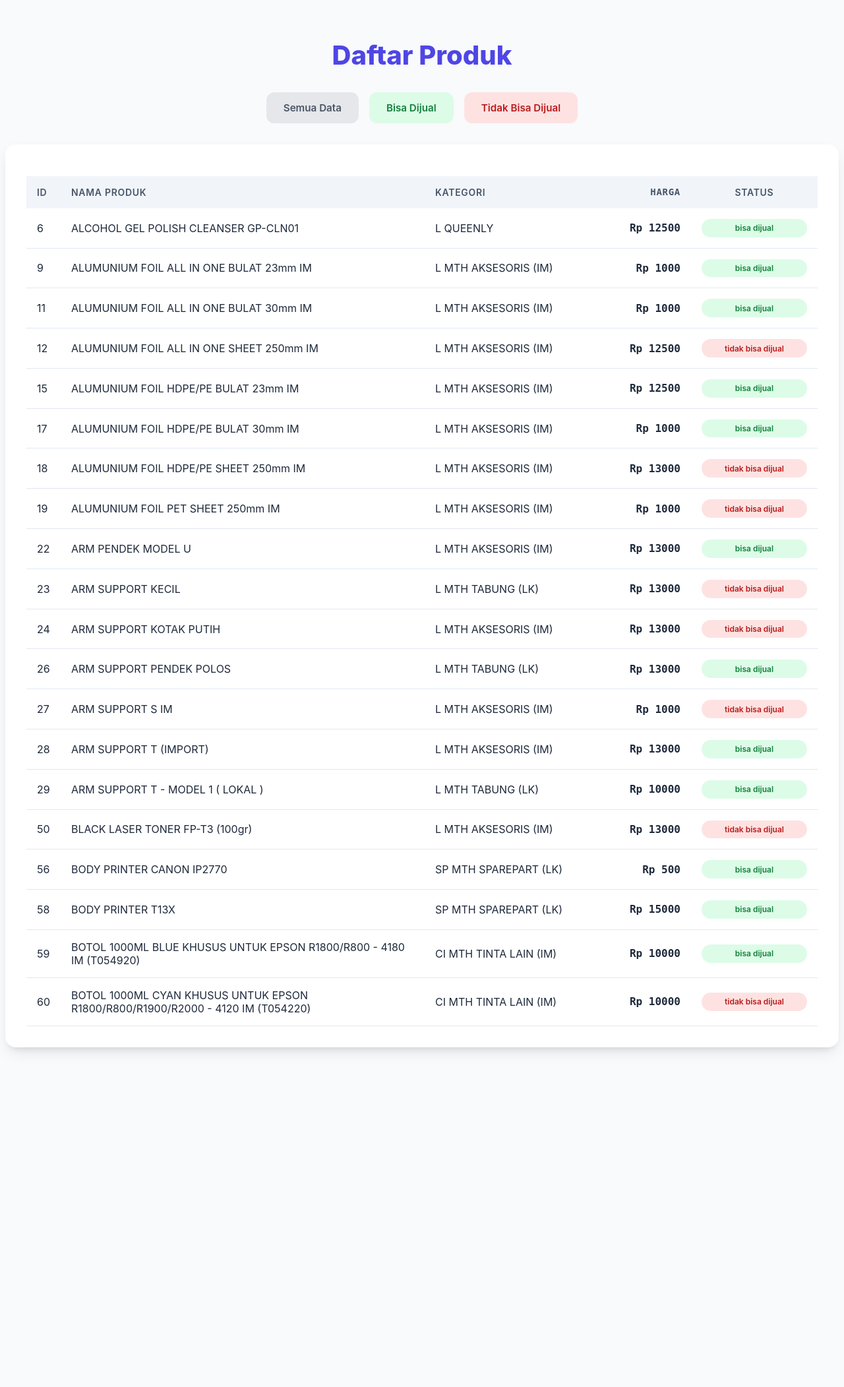
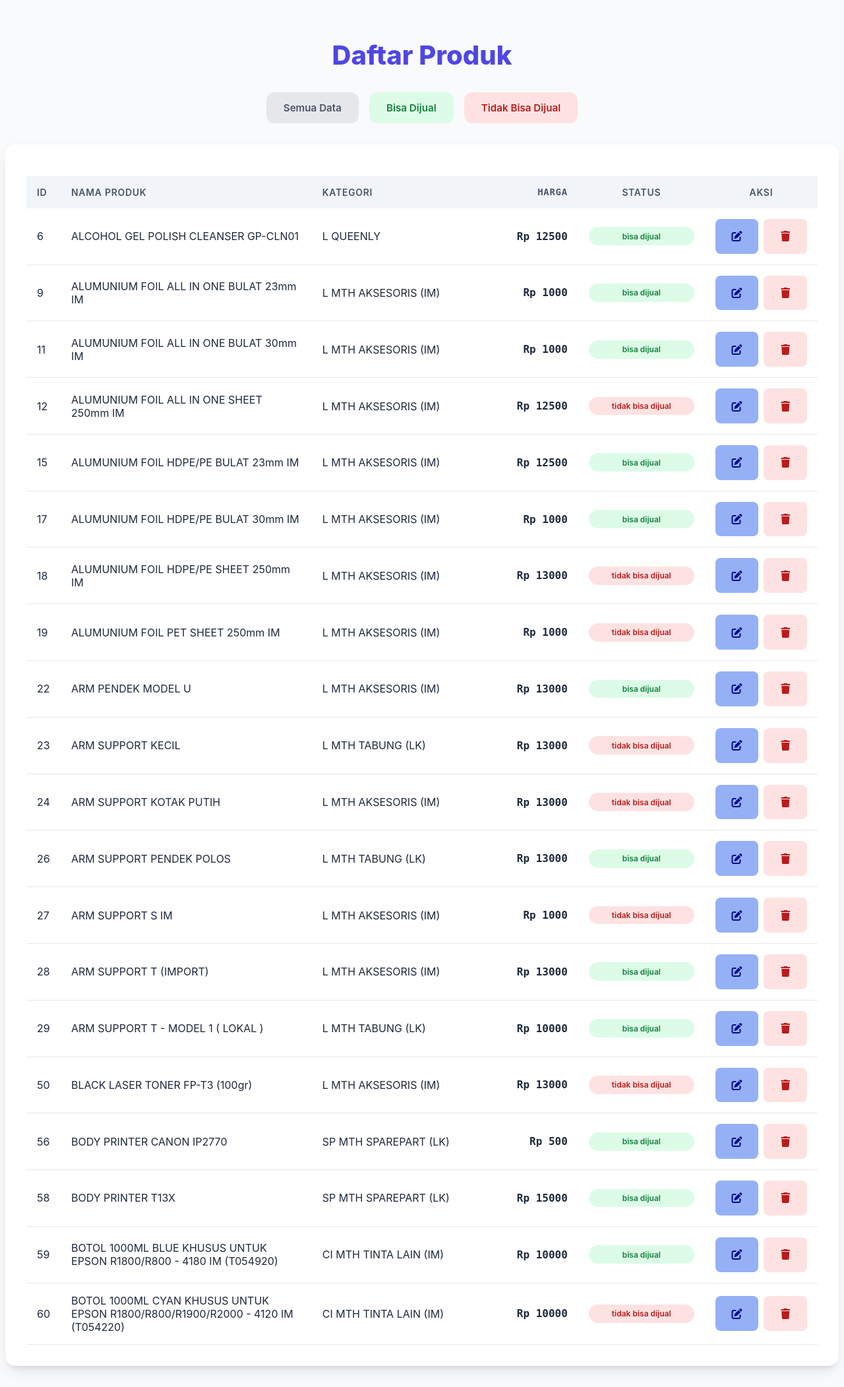
Before and after one commit to mlatifr/cetakcepat, a Django app: template latif_cetak/cetakapp/templates/cetakapp/product_list.html in a window 1280 px wide. Shown: the whole page at 66% size. Before the commit the page ends 1596 px from the top, so only its background shows below. Run offline with Django 4.2, Linux system fonts and the light colour scheme; the template is opened without the code that fills it: values that come from a table or form of the project are taken from there, others are empty; data comes from the database, SQL or seed files in the repository; parts of the project's set-up code (start-up, migrations or seed data) failed here and were passed over.

Commit message:
add button pencil & trash

```diff
--- /dev/null
+++ b/latif_cetak/cetakapp/static/cetakapp/css/style.css
@@ -0,0 +1,177 @@
+:root {
+        --primary-color: #4f46e5;
+        --secondary-color: #10b981;
+        --bg-color: #f8fafc;
+        --text-color: #1e293b;
+        --card-bg: #ffffff;
+}
+
+body {
+        font-family: 'Inter', system-ui, -apple-system, sans-serif;
+        background-color: var(--bg-color);
+        color: var(--text-color);
+        margin: 0;
+        padding: 2rem;
+        display: flex;
+        flex-direction: column;
+        align-items: center;
+}
+
+h1 {
+        color: var(--primary-color);
+        font-size: 2.5rem;
+        margin-bottom: 2rem;
+        font-weight: 800;
+}
+
+.container {
+        width: 100%;
+        max-width: 1200px;
+        background: var(--card-bg);
+        padding: 2rem;
+        border-radius: 1rem;
+        box-shadow: 0 10px 25px -5px rgba(0, 0, 0, 0.1), 0 8px 10px -6px rgba(0, 0, 0, 0.1);
+}
+
+/* Filter Buttons Styling */
+.filter-group {
+        display: flex;
+        gap: 1rem;
+        margin-bottom: 2rem;
+}
+
+.filter-btn {
+        padding: 0.75rem 1.5rem;
+        border-radius: 0.75rem;
+        font-weight: 600;
+        text-decoration: none;
+        transition: all 0.2s ease;
+        border: 2px solid transparent;
+        font-size: 0.95rem;
+}
+
+.btn-all {
+        background-color: #e5e7eb;
+        color: #4b5563;
+}
+
+.btn-bisa {
+        background-color: #dcfce7;
+        color: #15803d;
+}
+
+.btn-tidak {
+        background-color: #fee2e2;
+        color: #b91c1c;
+}
+
+.filter-btn:hover {
+        transform: translateY(-2px);
+        box-shadow: 0 4px 6px -1px rgba(0, 0, 0, 0.1);
+}
+
+.filter-btn.active {
+        border-color: var(--primary-color);
+        box-shadow: 0 0 0 3px rgba(79, 70, 229, 0.2);
+}
+
+table {
+        width: 100%;
+        border-collapse: collapse;
+        margin-top: 1rem;
+}
+
+th {
+        background-color: #f1f5f9;
+        color: #475569;
+        text-align: left;
+        padding: 1rem;
+        font-weight: 600;
+        text-transform: uppercase;
+        font-size: 0.875rem;
+        letter-spacing: 0.05em;
+}
+
+td {
+        padding: 1rem;
+        border-bottom: 1px solid #e2e8f0;
+}
+
+tr:hover {
+        background-color: #f8fafc;
+}
+
+.status-badge {
+        display: inline-block;
+        padding: 0.4rem 1.25rem;
+        min-width: 120px;
+        text-align: center;
+        border-radius: 9999px;
+        font-size: 0.75rem;
+        font-weight: 600;
+}
+
+.status-bisa {
+        background-color: #dcfce7;
+        color: #15803d;
+}
+
+.status-tidak {
+        background-color: #fee2e2;
+        color: #b91c1c;
+}
+
+.price {
+        font-family: 'JetBrains Mono', monospace;
+        font-weight: 600;
+        min-width: 140px;
+        text-align: right;
+}
+
+.category-col {
+        min-width: 200px;
+}
+
+/* Action Buttons Styling */
+.action-group {
+        display: flex;
+        gap: 0.5rem;
+        justify-content: center;
+}
+
+.action-btn {
+        padding: 0.4rem 0.8rem;
+        border-radius: 0.5rem;
+        font-size: 1rem;
+        /* Slightly larger for icons */
+        font-weight: 600;
+        text-decoration: none;
+        transition: all 0.2s ease;
+        cursor: pointer;
+        border: none;
+        display: flex;
+        align-items: center;
+        justify-content: center;
+        min-width: 40px;
+        height: 40px;
+}
+
+.btn-edit {
+        background-color: #95b0f5;
+        color: #030a8b;
+}
+
+.btn-edit:hover {
+        background-color: #23ade3;
+        transform: scale(1.1);
+}
+
+.btn-delete {
+        background-color: #fee2e2;
+        color: #b91c1c;
+}
+
+.btn-delete:hover {
+        background-color: #fecaca;
+        transform: scale(1.1);
+}
--- a/latif_cetak/cetakapp/templates/cetakapp/product_list.html
+++ b/latif_cetak/cetakapp/templates/cetakapp/product_list.html
@@ -1,3 +1,4 @@
+{% load static %}
 <!DOCTYPE html>
 <html lang="id">
 
@@ -5,141 +6,12 @@
     <meta charset="UTF-8">
     <meta name="viewport" content="width=device-width, initial-scale=1.0">
     <title>Daftar Produk - Fasprint Cetak</title>
-    <style>
-        :root {
-            --primary-color: #4f46e5;
-            --secondary-color: #10b981;
-            --bg-color: #f8fafc;
-            --text-color: #1e293b;
-            --card-bg: #ffffff;
-        }
 
-        body {
-            font-family: 'Inter', system-ui, -apple-system, sans-serif;
-            background-color: var(--bg-color);
-            color: var(--text-color);
-            margin: 0;
-            padding: 2rem;
-            display: flex;
-            flex-direction: column;
-            align-items: center;
-        }
+    <!-- External CSS -->
+    <link rel="stylesheet" href="{% static 'cetakapp/css/style.css' %}">
 
-        h1 {
-            color: var(--primary-color);
-            font-size: 2.5rem;
-            margin-bottom: 2rem;
-            font-weight: 800;
-        }
-
-        .container {
-            width: 100%;
-            max-width: 1200px;
-            background: var(--card-bg);
-            padding: 2rem;
-            border-radius: 1rem;
-            box-shadow: 0 10px 25px -5px rgba(0, 0, 0, 0.1), 0 8px 10px -6px rgba(0, 0, 0, 0.1);
-        }
-
-        /* Filter Buttons Styling */
-        .filter-group {
-            display: flex;
-            gap: 1rem;
-            margin-bottom: 2rem;
-        }
-
-        .filter-btn {
-            padding: 0.75rem 1.5rem;
-            border-radius: 0.75rem;
-            font-weight: 600;
-            text-decoration: none;
-            transition: all 0.2s ease;
-            border: 2px solid transparent;
-            font-size: 0.95rem;
-        }
-
-        .btn-all {
-            background-color: #e5e7eb;
-            color: #4b5563;
-        }
-
-        .btn-bisa {
-            background-color: #dcfce7;
-            color: #15803d;
-        }
-
-        .btn-tidak {
-            background-color: #fee2e2;
-            color: #b91c1c;
-        }
-
-        .filter-btn:hover {
-            transform: translateY(-2px);
-            box-shadow: 0 4px 6px -1px rgba(0, 0, 0, 0.1);
-        }
-
-        .filter-btn.active {
-            border-color: var(--primary-color);
-            box-shadow: 0 0 0 3px rgba(79, 70, 229, 0.2);
-        }
-
-        table {
-            width: 100%;
-            border-collapse: collapse;
-            margin-top: 1rem;
-        }
-
-        th {
-            background-color: #f1f5f9;
-            color: #475569;
-            text-align: left;
-            padding: 1rem;
-            font-weight: 600;
-            text-transform: uppercase;
-            font-size: 0.875rem;
-            letter-spacing: 0.05em;
-        }
-
-        td {
-            padding: 1rem;
-            border-bottom: 1px solid #e2e8f0;
-        }
-
-        tr:hover {
-            background-color: #f8fafc;
-        }
-
-        .status-badge {
-            display: inline-block;
-            padding: 0.4rem 1.25rem;
-            min-width: 120px;
-            text-align: center;
-            border-radius: 9999px;
-            font-size: 0.75rem;
-            font-weight: 600;
-        }
-
-        .status-bisa {
-            background-color: #dcfce7;
-            color: #15803d;
-        }
-
-        .status-tidak {
-            background-color: #fee2e2;
-            color: #b91c1c;
-        }
-
-        .price {
-            font-family: 'JetBrains Mono', monospace;
-            font-weight: 600;
-            min-width: 140px;
-            text-align: right;
-        }
-
-        .category-col {
-            min-width: 200px;
-        }
-    </style>
+    <!-- Font Awesome Icons -->
+    <link rel="stylesheet" href="https://cdnjs.cloudflare.com/ajax/libs/font-awesome/6.4.0/css/all.min.css">
 </head>
 
 <body>
@@ -163,6 +35,7 @@
                     <th class="category-col">Kategori</th>
                     <th class="price">Harga</th>
                     <th style="text-align: center;">Status</th>
+                    <th style="text-align: center;">Aksi</th>
                 </tr>
             </thead>
             <tbody>
@@ -178,10 +51,20 @@
                             {{ product.status.nama_status }}
                         </span>
                     </td>
+                    <td>
+                        <div class="action-group">
+                            <a href="#" class="action-btn btn-edit" title="Edit">
+                                <i class="fa-solid fa-pen-to-square"></i>
+                            </a>
+                            <a href="#" class="action-btn btn-delete" title="Hapus">
+                                <i class="fa-solid fa-trash"></i>
+                            </a>
+                        </div>
+                    </td>
                 </tr>
                 {% empty %}
                 <tr>
-                    <td colspan="5" style="text-align: center;">Tidak ada data produk.</td>
+                    <td colspan="6" style="text-align: center;">Tidak ada data produk.</td>
                 </tr>
                 {% endfor %}
             </tbody>
```
